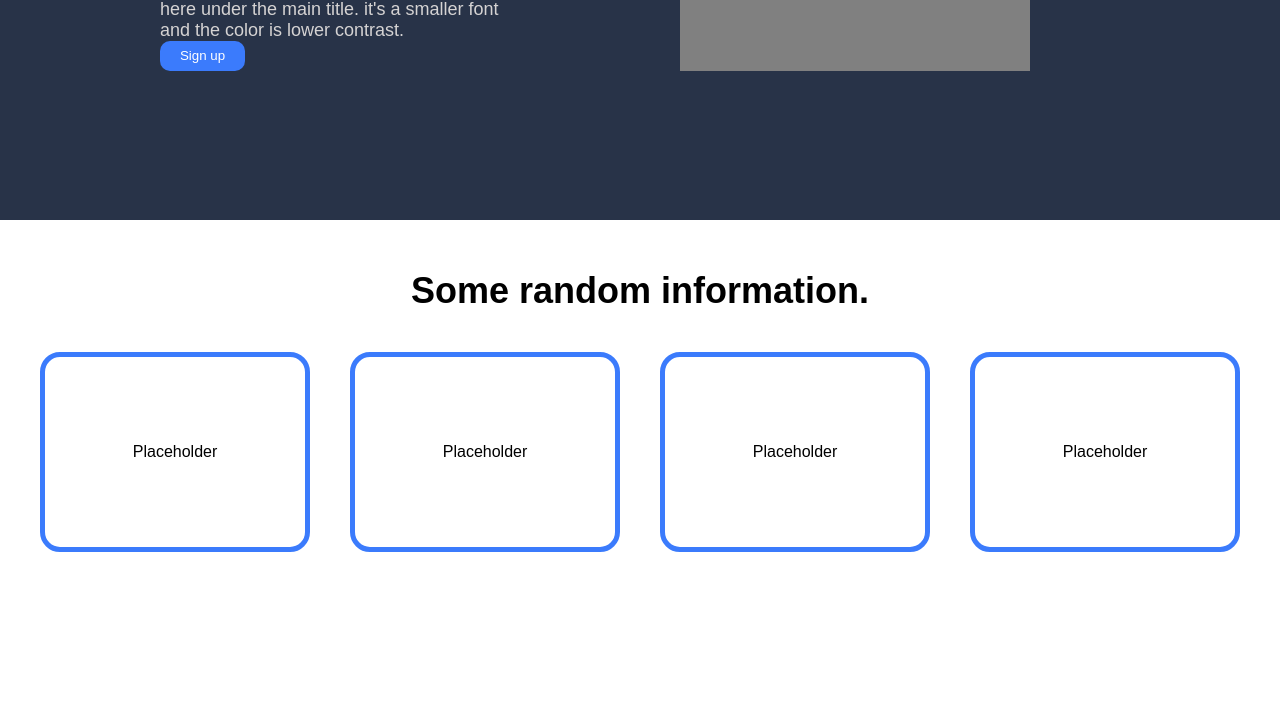
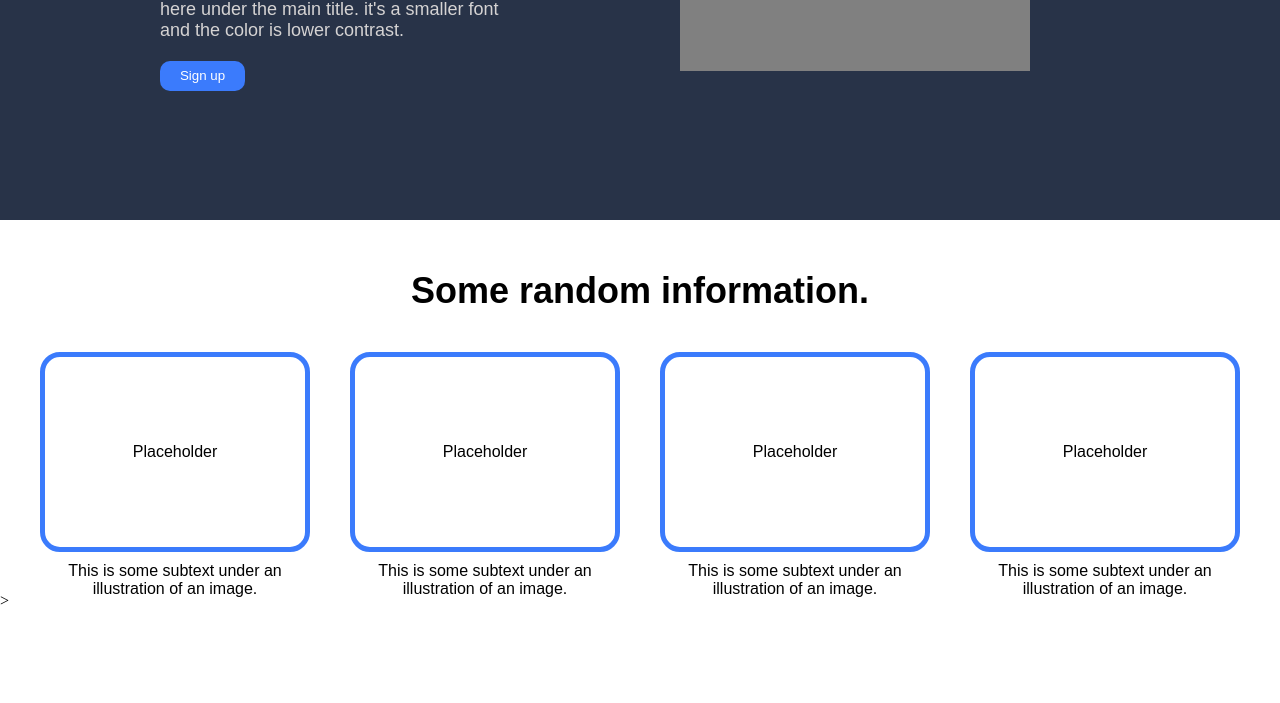
Before and after one commit to gardenofedyn910/grillr, a plain HTML site: page index.html in a window 1280 px wide. Shown: the part 280-983 px from the top of the page. Before the commit the page ends 872 px from the top, so only its background shows below. Drawn offline with Linux system fonts and the light colour scheme.

Commit message:
finished the random info section

```diff
--- a/index.css
+++ b/index.css
@@ -66,6 +66,7 @@
     display: flex;
     align-items: center;
     padding-top: 7px;
+    margin-top: 20px;
 }
 
 .pic1 {
@@ -75,7 +76,7 @@
     height: 200px;
     float: right;
     margin-right: 250px;
-    margin-top: -100px;
+    margin-top: -120px;
     align-items: center;
     text-align: center;
     padding-left: 35px;
@@ -93,9 +94,7 @@
     margin-top: 50px;
 }
 
-div > .picset {
-    width: 100px;
-}
+
 
 .picset {
     display: flex;
@@ -112,5 +111,22 @@ div > .picset {
     flex: 1;
     height: 200px;
     width: 100px;
+}
 
+.sub {
+    display: flex;
+    align-items: center;
+    align-content: center;
+    border-radius: 20px;
+    margin: 20px;
+    justify-content: center;
+    font-family: sans-serif;
+    margin-top: -65px;
+    text-align: center;
 }
+
+.stext {
+    flex: 1;
+    height: 200px;
+    width: 100px;
+}
--- a/index.html
+++ b/index.html
@@ -4,7 +4,7 @@
 <head>
     <meta charset="UTF-8">
     <meta name="viewport" content="width=device-width, initial-scale=1.0">
-    <title>Grillr - Getcha Dogs Here</title>
+    <title>Landing Page</title>
 </head>
 <main class="hero">
     <h1 class="logo">Header Logo</h1>
@@ -36,6 +36,16 @@
         <div class="picset pics">Placeholder</div>
         <div class="picset pics">Placeholder</div>
         <div class="picset pics">Placeholder</div>
+    </div>>
+
+    <div class="sub">
+        <p class="sub stext">This is some subtext under an illustration of an image.</p>
+        <p class="sub stext">This is some subtext under an illustration of an image.</p>
+        <p class="sub stext">This is some subtext under an illustration of an image.</p>
+        <p class="sub stext">This is some subtext under an illustration of an image.</p>
     </div>
+
+
+
 </body>
 </html>
```
